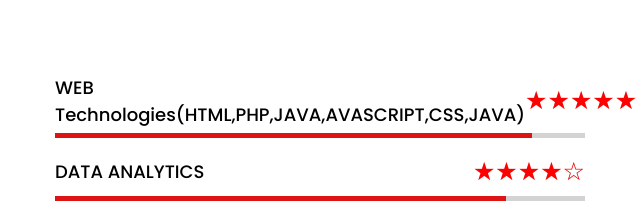
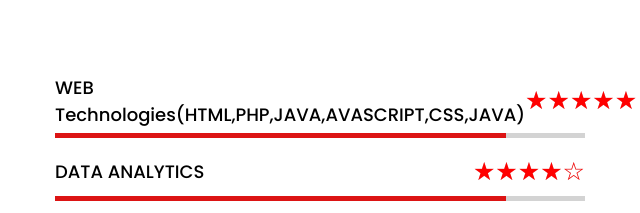
Before and after one commit to Priyanka-chavan-pvc/Priyanka_portfolio, a plain HTML site: page index.html in a window 1280 px wide. Shown: the part 2755-2968 px from the top of the page, 615-1255 px from the left. Drawn offline with nearby package versions, Linux system fonts and the light colour scheme.

Commit message:
Update index.html

```diff
--- a/index.html
+++ b/index.html
@@ -170,7 +170,7 @@
                                 </span>
                             </span>
                         </div>
-                        <div class="line mongo"></div>
+                        <div class="line html"></div>
                     </div>
 
 
```
